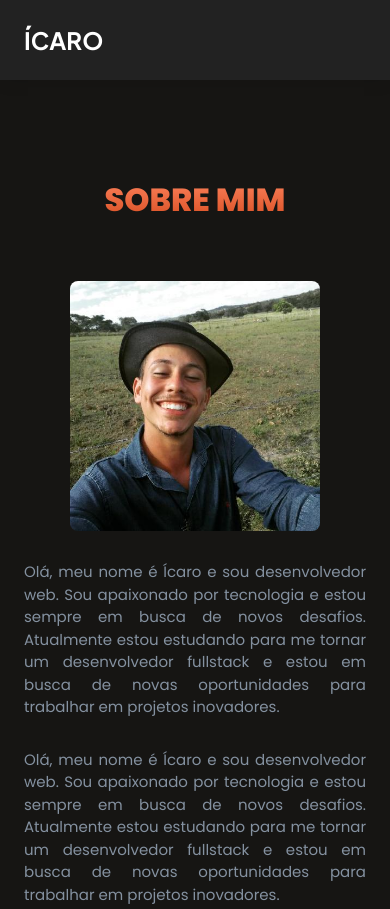
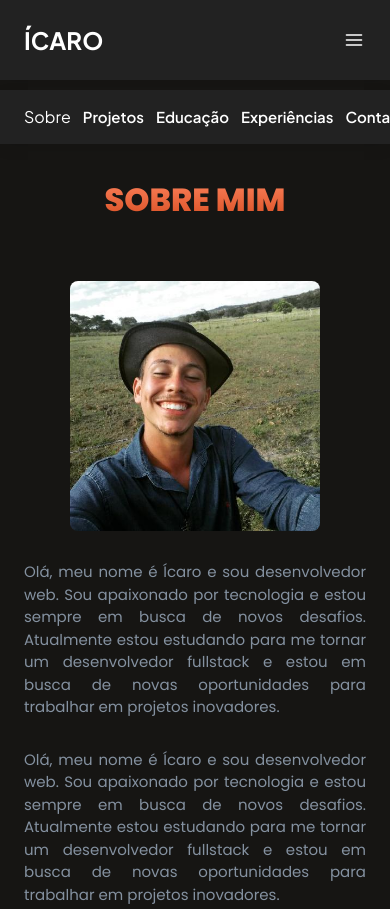
Before and after one commit to icarobteles/academic-works_personal-portfolio, a plain HTML site: page index.html in a window 390 px wide. Shown: the top 909 px of the page. Drawn offline with Linux system fonts and the light colour scheme; no server answers.

Commit message:
feat: add menu hamburguer in small screens

```diff
--- a/index.html
+++ b/index.html
@@ -51,6 +51,63 @@
             </li>
           </ul>
         </nav>
+
+        <button id="hamb-btn" class="header--hamb-btn">
+          <i></i>
+        </button>
+
+        <div id="hamb-menu" class="header--hamb-menu">
+          <ul>
+            <li class="header--navitem">
+              <a
+                class="header--hamb-menu--link"
+                href="#about"
+                title="Sobre"
+                >Sobre</a
+              >
+            </li>
+            <li class="header--navitem">
+              <a
+                class="header--navlink"
+                href="#projects"
+                title="Projetos"
+                >Projetos</a
+              >
+            </li>
+            <li class="header--navitem">
+              <a
+                class="header--navlink"
+                href="#education"
+                title="Educação"
+                >Educação</a
+              >
+            </li>
+            <li class="header--navitem">
+              <a
+                class="header--navlink"
+                href="#experiences"
+                title="Experiências"
+                >Experiências</a
+              >
+            </li>
+            <li class="header--navitem">
+              <a
+                class="header--navlink"
+                href="#contact"
+                title="Contato"
+                >Contato</a
+              >
+            </li>
+            <li class="header--navitem">
+              <a
+                class="header--navlink"
+                href="https://www.github.com/icarobteles"
+                target="_blank"
+                title="Portfólio"
+                >Portfólio</a
+              >
+            </li>
+          </ul>
       </div>
     </header>
 
--- a/script.js
+++ b/script.js
@@ -56,5 +56,11 @@ document.addEventListener("DOMContentLoaded", async () => {
   const contactForm = document.getElementById("contact-form");
   contactForm.addEventListener("submit", submitContactForm);
 
+  const hambBtn = document.getElementById("hamb-btn");
+  const hambMenu = document.getElementById("hamb-menu");
+  hambBtn.addEventListener("click", () => {
+    hambMenu.classList.toggle("hidden");
+  });
+
   renderProjects(projectsToBeRenderized.slice(0, 4));
 });
--- a/styles.css
+++ b/styles.css
@@ -103,6 +103,44 @@ body {
   font-size: 0.9375rem;
   font-weight: 600;
   letter-spacing: 2%;
+}
+
+.header--hamb-btn {
+  display: flex;
+  justify-content: center;
+  align-items: center;
+  width: 24px;
+  height: 24px;
+  border: none;
+  background: none;
+}
+
+.header--hamb-btn > i {
+  width: 20px;
+  height: 20px;
+  background-image: url(./assets/hamb.svg);
+  background-repeat: no-repeat;
+  background-size: 100%;
+  background-position: center;
+}
+
+.header--hamb-menu {
+  position: absolute;
+  top: 90px;
+  left: 0;
+  width: 100%;
+  background-color: var(--bg-header);
+  box-shadow: 0 4.36px 16px -2.18px rgba(0, 0, 0, 0.1);
+  z-index: 1;
+  overflow-x: hidden;
+}
+
+.header--hamb-menu > ul {
+  min-width: 100%;
+  overflow-x: auto;
+  display: flex;
+  gap: 12px;
+  padding: 12px 24px;
 }
 
 main {
@@ -371,9 +409,18 @@ main .title__green {
   border-color: var(--danger);
 }
 
+.hidden {
+  display: none;
+}
+
 @media screen and (width >= 768px) {
   .header nav {
     display: block;
+  }
+
+  .header--hamb-btn,
+  .header--hamb-menu {
+    display: none;
   }
 
   .about--content {
```
Also changed, not shown: assets/hamb.svg (added).
